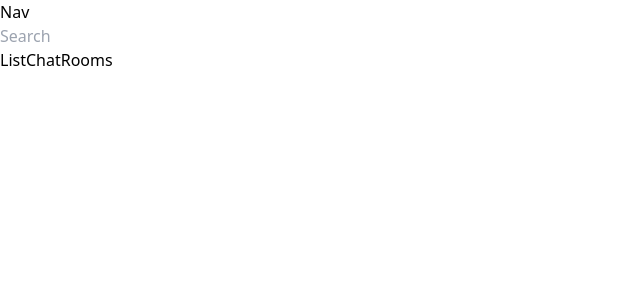
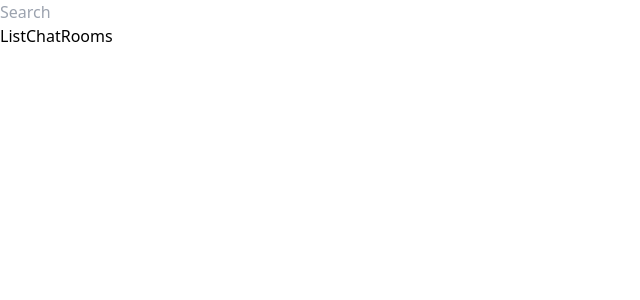
Before and after one commit to thinhnw/livechat-react, a React (Vite) app: page / in a window 1280 px wide. Shown: the top 300 px of the page, without its empty margins (0-640 px from the left). Built offline with nearby package versions, Linux system fonts and the light colour scheme.

Commit message:
Simplify layouts

```diff
--- a/src/layouts/AuthLayout.jsx
+++ /dev/null
@@ -1,16 +0,0 @@
-import PropTypes from 'prop-types';
-
-const AuthLayout = ({ children }) => {
-  return (
-    <>
-      <h1>Auth</h1>
-      {children}
-    </>
-  );
-}
-
-AuthLayout.propTypes = {
-  children: PropTypes.node,
-};
-
-export default AuthLayout;
--- a/src/layouts/MainLayout.jsx
+++ /dev/null
@@ -1,19 +0,0 @@
-import Sidebar from "../components/SideBar";
-import PropTypes from 'prop-types';
-
-const MainLayout = ({ children }) => {
-  return (
-    <div className="flex h-full">
-      <aside className="w-1/6 border-r border-gray-300">
-        <Sidebar />
-      </aside>
-      <div className="w-5/6 flex flex-col">{children}</div>
-    </div>
-  );
-};
-
-MainLayout.propTypes = {
-  children: PropTypes.node,
-};
-
-export default MainLayout;
```
Also changed, not shown: src/App.jsx (+4 -6 lines).
